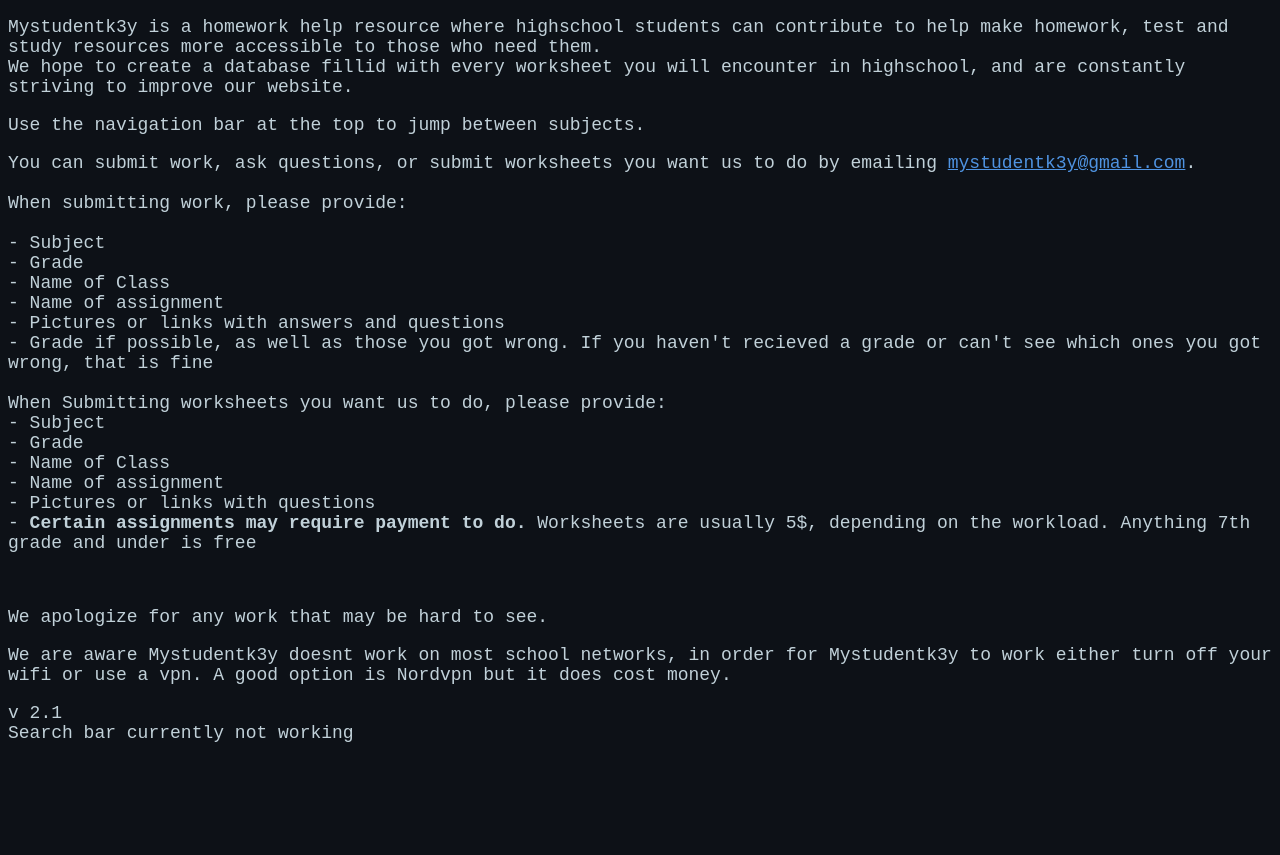
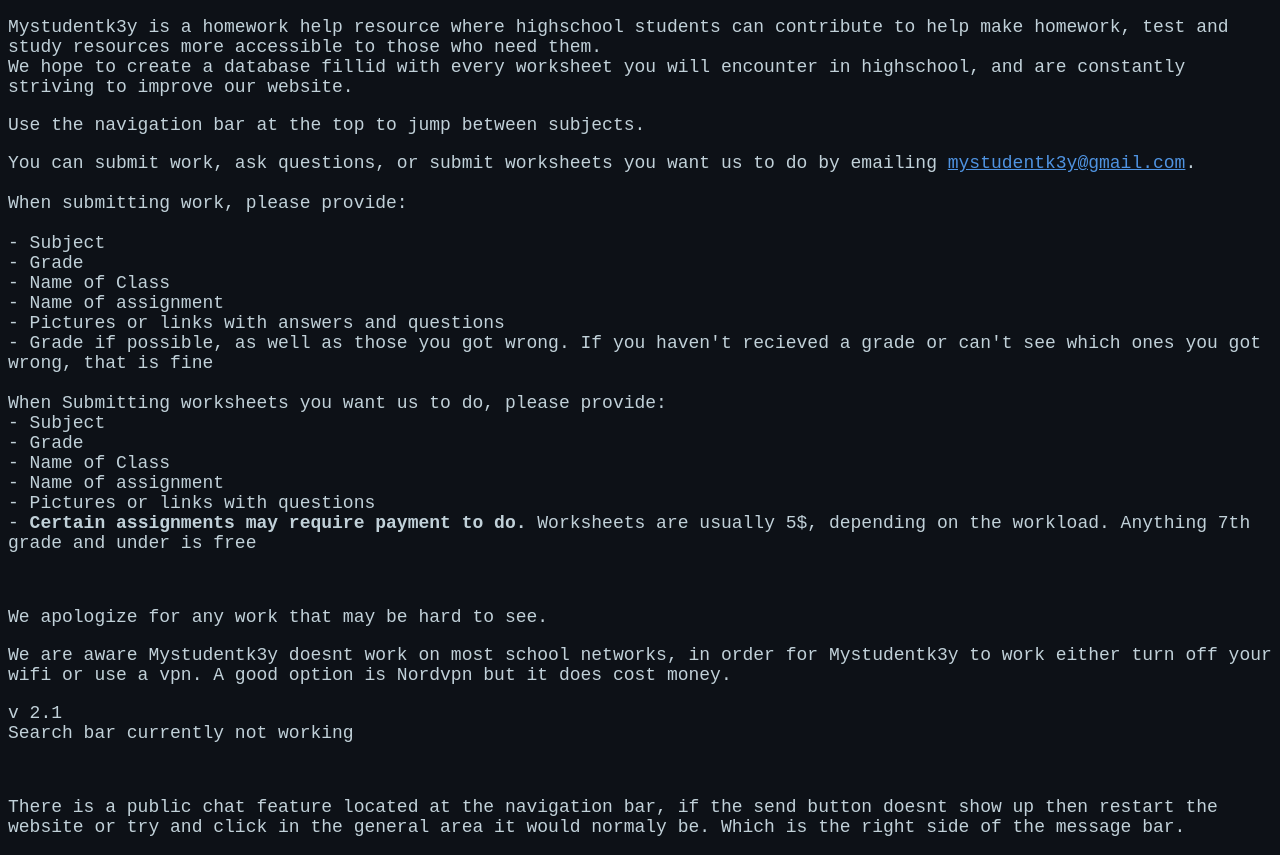
Before and after one commit to Mystudentk3y/Mystudentk3y, a plain HTML site: page index.html in a window 1280 px wide. Shown: the part 101-956 px from the top of the page. Before the commit the page ends 862 px from the top, so only its background shows below. Drawn offline with Linux system fonts and the light colour scheme.

Commit message:
Update index.html

```diff
--- a/index.html
+++ b/index.html
@@ -62,6 +62,8 @@ When Submitting worksheets you want us to do, please provide:<br>
 
 <p>We are aware Mystudentk3y doesnt work on most school networks, in order for Mystudentk3y to work either turn off your wifi or use a vpn. A good option is Nordvpn but it does cost money.</p>
 <p>v 2.1<br>Search bar currently not working</p>
+  <br>
+  <p>There is a public chat feature located at the navigation bar, if the send button doesnt show up then restart the website or try and click in the general area it would normaly be. Which is the right side of the message bar.</p>
 
 
  <script async src="https://pagead2.googlesyndication.com/pagead/js/adsbygoogle.js?client=ca-pub-9477050699078181"
```
